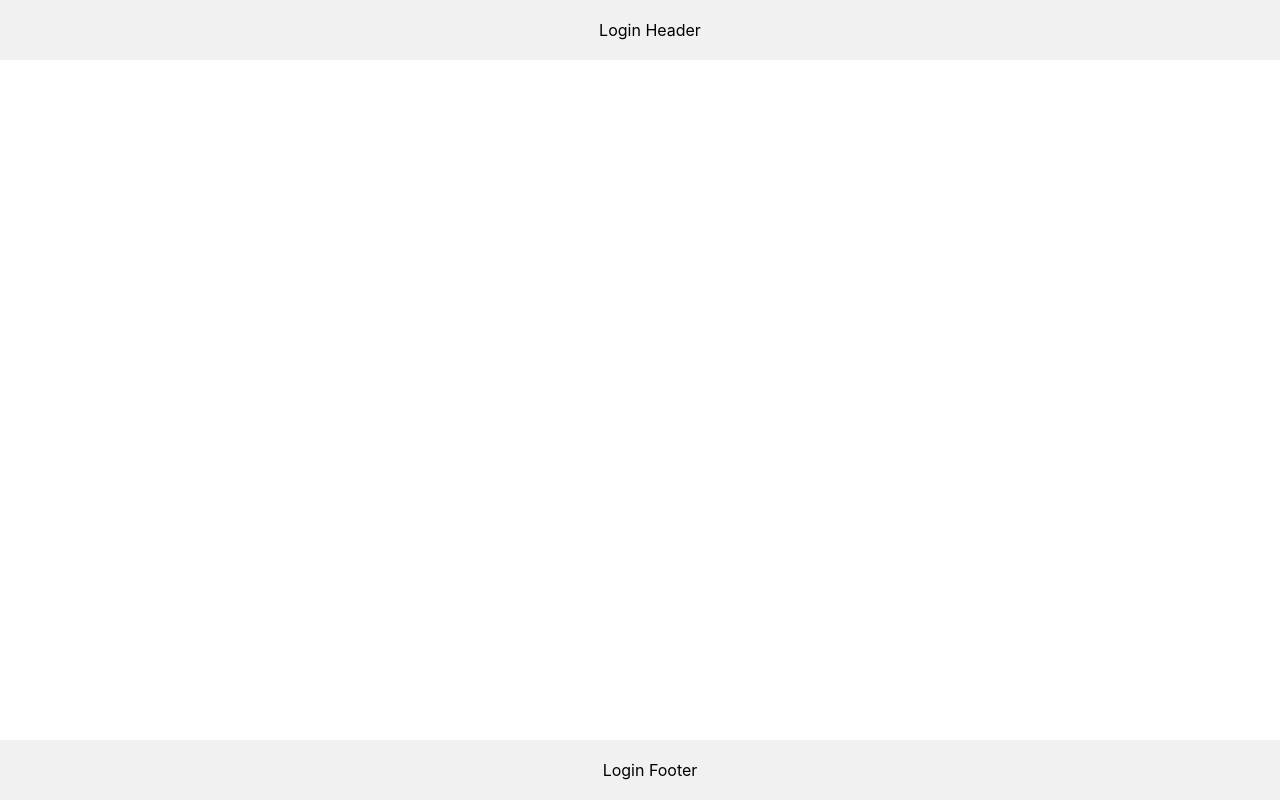
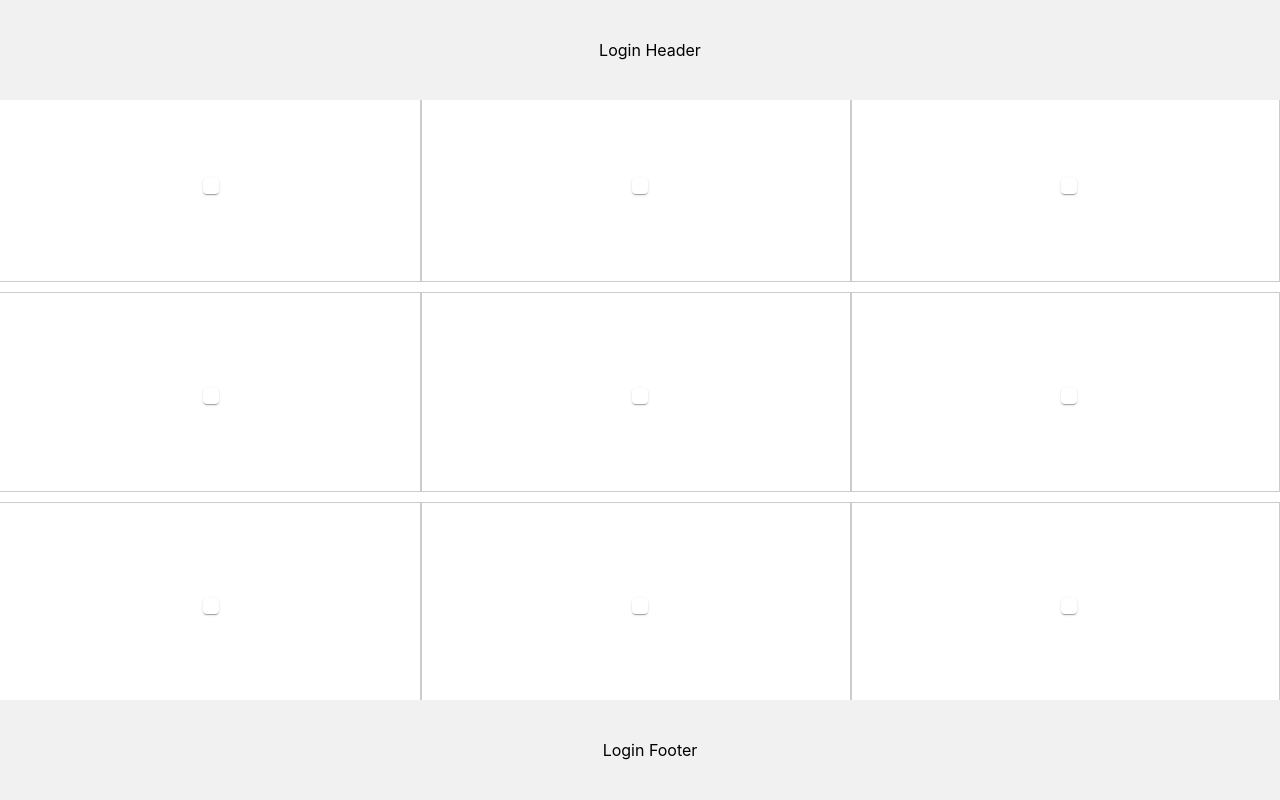
Before and after one commit to MITMalini/ReactJson, a React (Create React App) app in the folder dynamic-website-generator/: page /login in a window 1280 px wide. Built offline with nearby package versions, Linux system fonts and the light colour scheme.

Commit message:
UPDATE 1
UPDATE 1

```diff
--- a/dynamic-website-generator/src/components/Layout.css
+++ b/dynamic-website-generator/src/components/Layout.css
@@ -1,7 +1,6 @@
 .layout {
   display: flex;
   flex-direction: column;
-  height: 100vh;
 }
 
 header {
@@ -12,7 +11,7 @@ header {
   position: fixed;
   width: 100%;
   top: 1;
-  height: 5%;
+  height: 10vh;
 }
 
 footer {
@@ -23,17 +22,15 @@ footer {
   position: fixed;
   width: 100%;
   bottom: 0;
-  height: 5%;
+  height: 10vh;
 }
 
 .cell {
+  margin-top: 15%;
   border: 1px solid #ccc;
   display: flex;
   align-items: center;
   justify-content: center;
-  padding: 10px;
   flex-direction: column;
-  /* width: 30%;
-  height: 20vh; */
-  margin: 10px;
+  height: 25vh;
 }
--- a/dynamic-website-generator/src/components/Layout.js
+++ b/dynamic-website-generator/src/components/Layout.js
@@ -1,12 +1,12 @@
-import React from "react";
+import * as React from "react";
+import { styled } from "@mui/material/styles";
 import PropTypes from "prop-types";
+import Box from "@mui/material/Box";
+import Paper from "@mui/material/Paper";
 import Grid from "@mui/material/Grid";
 import "./Layout.css";
-import { styled } from "@mui/material/styles";
-// import Box from "@mui/material/Box";
-import Paper from "@mui/material/Paper";
-
-const Layout = ({ layout, header, footer, children }) => {
+import config from "./data/config.json";
+const Layout = ({ Layout, header, footer, children }) => {
   const renderCells = () => {
     const cells = {
       "cell-1": [],
@@ -19,6 +19,7 @@ const Layout = ({ layout, header, footer, children }) => {
       "cell-8": [],
       "cell-9": [],
     };
+
     const Item = styled(Paper)(({ theme }) => ({
       backgroundColor: theme.palette.mode === "dark" ? "#1A2027" : "#fff",
       ...theme.typography.body2,
@@ -34,7 +35,7 @@ const Layout = ({ layout, header, footer, children }) => {
     });
 
     return Object.keys(cells).map((cellKey, index) => (
-      <Grid key={index} className="cell">
+      <Grid item xs={4} key={index} className="cell" style={{ marginTop: 10 }}>
         <Item>{cells[cellKey]}</Item>
       </Grid>
     ));
@@ -43,9 +44,11 @@ const Layout = ({ layout, header, footer, children }) => {
   return (
     <div className="layout">
       <header>{header}</header>
-      <Grid container rowSpacing={1} columnSpacing={1}>
-        {renderCells()}
-      </Grid>
+      <Box style={{ height: "80vh", marginTop: "10vh" }}>
+        <Grid container item spacing={1}>
+          {renderCells()}
+        </Grid>
+      </Box>
       <footer>{footer}</footer>
     </div>
   );
```
